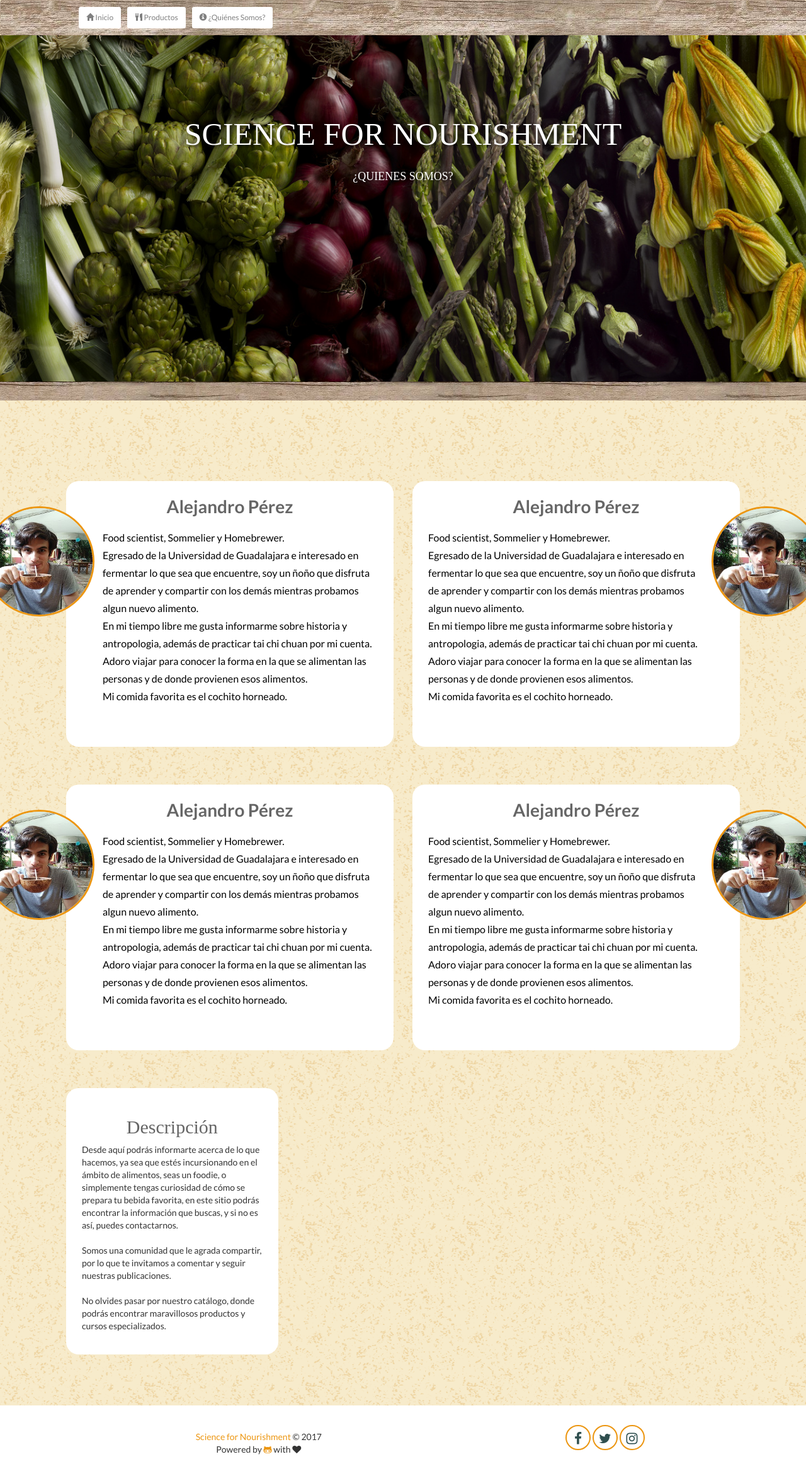
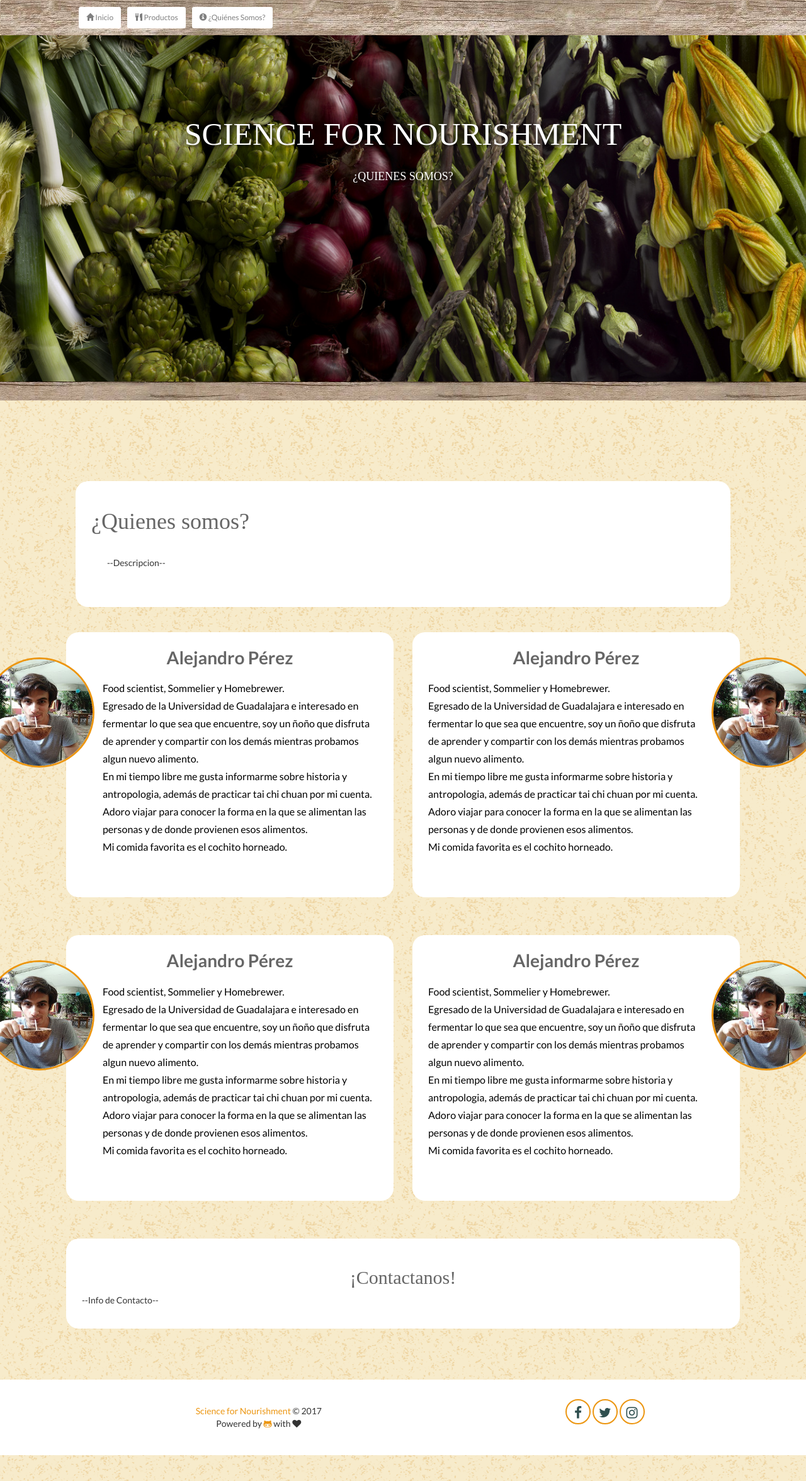
Before and after one commit to ScienceforNourishment/ScienceforNourishment.github.io, a Jekyll site: the page built from about.html, in a window 1280 px wide. Shown: the whole page at 63% size. Built offline with Jekyll 4.4.1, drawn with Linux system fonts in a browser that asks for light colours; nearby versions of some CDN libraries; some web fonts are replaced.

Commit message:
About improvement

```diff
--- a/about.html
+++ b/about.html
@@ -15,6 +15,18 @@ title: "Science for Nourishment"
     </header>
 </div>
 <div class="about-wrap">
+    <div class="container">
+        <section class="col-md-12">
+            <div class="post object border">
+                <div class="post-title">
+                    <h1>¿Quienes somos?</h1>
+                </div>
+                <div class="about border">
+                    <p>--Descripcion--</p>
+                </div>
+            </div>
+        </section>
+    </div>
     <div class="container">
         <div class="row">
             <section class="col-md-6">
@@ -111,15 +123,11 @@ title: "Science for Nourishment"
                     </div>
                     <div class="fill"></div>
             </section>
-            <div class="col-md-4">
+            <div class="col-md-12">
                 <div class="about border">
-                        <h2 style="text-align: center">Descripción</h2>
+                        <h2 style="text-align: center">¡Contactanos!</h2>
                         <p>
-                        Desde aquí podrás informarte acerca de lo que hacemos, ya sea que estés incursionando en el ámbito de alimentos,
-                        seas un foodie, o simplemente tengas curiosidad de cómo se prepara tu bebida favorita, en este sitio podrás encontrar
-                        la información que buscas, y si no es así, puedes contactarnos.<br><br> Somos una comunidad que le agrada compartir, por lo que te invitamos
-                        a comentar y seguir nuestras publicaciones.<br><br>
-                        No olvides pasar por nuestro catálogo, donde podrás encontrar maravillosos productos y cursos especializados.
+                            --Info de Contacto--
                         </p>
                     </div>
                     <hr>
--- a/index.html
+++ b/index.html
@@ -62,7 +62,6 @@ title: "Science for Nourishment"
             </section>
             <div class="col-md-4">
                 <div class="about border">
-                        <h2 style="text-align: center">Descripción</h2>
                         <p>
                         Desde aquí podrás informarte acerca de lo que hacemos, ya sea que estés incursionando en el ámbito de alimentos,
                         seas un foodie, o simplemente tengas curiosidad de cómo se prepara tu bebida favorita, en este sitio podrás encontrar
```
Also changed, not shown: assets/css/all.css.
